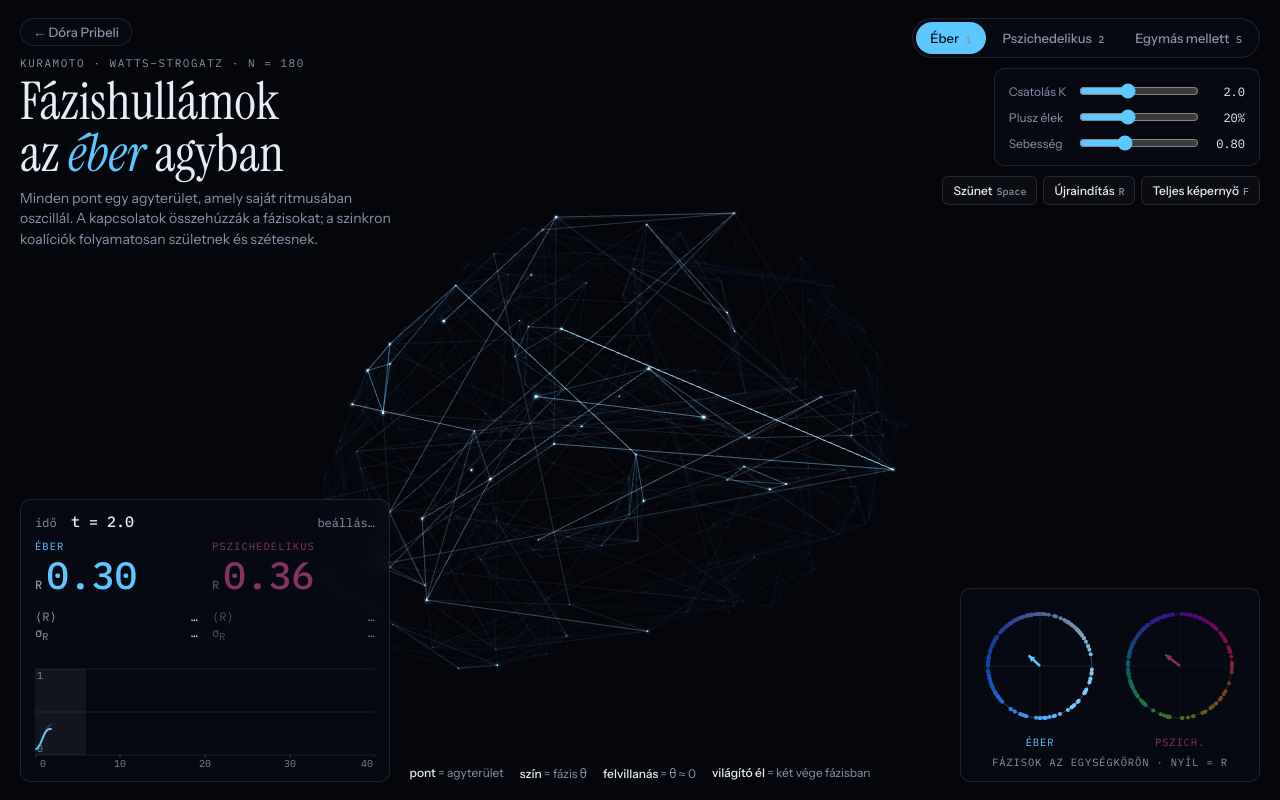
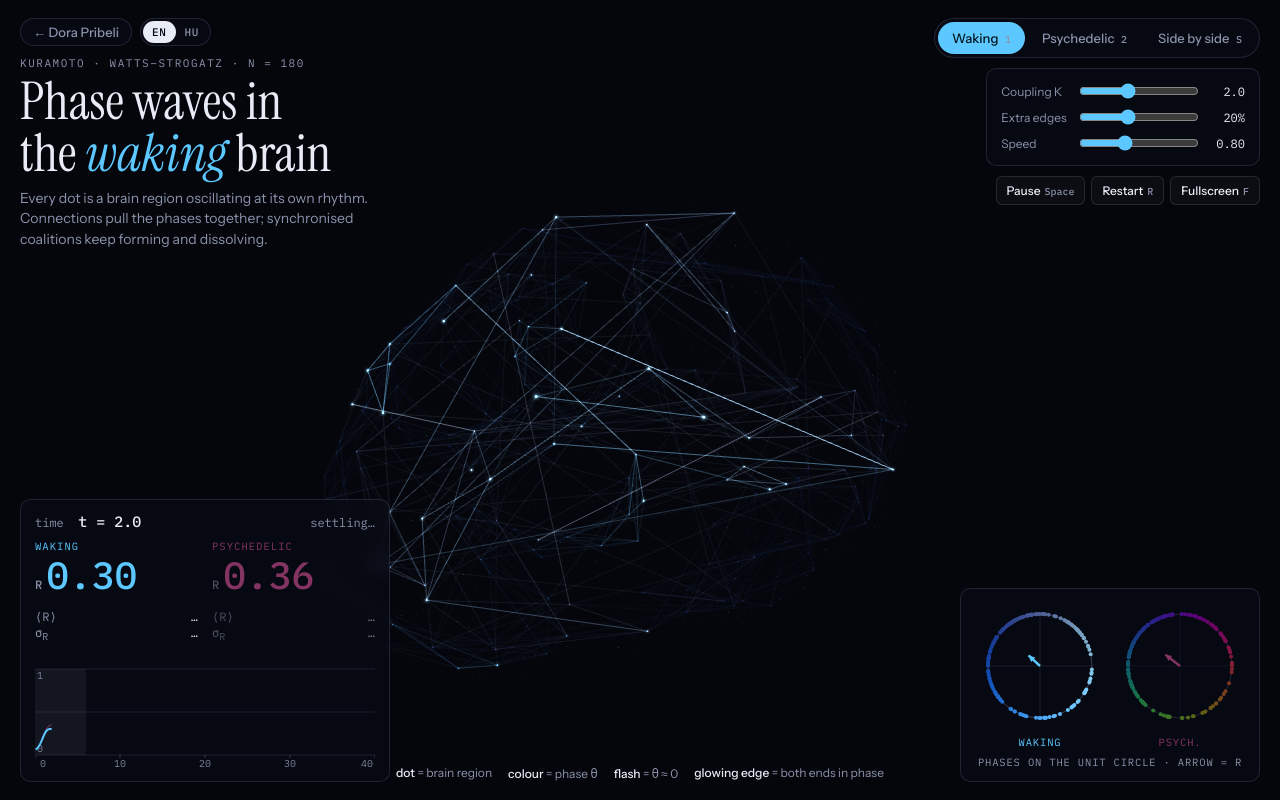
Before and after one commit to dorapribeli/dorapribeli.github.io, a plain HTML site: page connectome.html in a window 1280 px wide. Drawn offline with nearby package versions, Linux system fonts and the light colour scheme; animation ran at ten frames a second.

Commit message:
Connectome page: EN/HU switch shared with main site; hide intro in side-by-side view
Co-Authored-By: Claude Opus 5.5 <noreply@anthropic.com>

```diff
--- a/connectome.html
+++ b/connectome.html
@@ -91,67 +91,118 @@ kbd{font-family:var(--f-mono);font-size:10px;color:var(--mute);margin-left:4px}
 .embed .hud,.embed .splitlab,.embed .toast{display:none!important}
 .embed #gl{pointer-events:none;cursor:default}
 .back:hover{color:var(--ink);border-color:rgba(124,200,255,.5)}
+.toprow{display:flex;align-items:center;gap:8px;margin-bottom:10px}
+.toprow .back{margin-bottom:0}
+.lang{display:inline-flex;border:1px solid var(--line);border-radius:999px;padding:2px;background:var(--panel)}
+.lang button{all:unset;cursor:pointer;font:500 11px var(--f-mono);letter-spacing:.06em;padding:4px 9px;border-radius:999px;color:var(--mute)}
+.lang button[aria-pressed="true"]{background:var(--ink);color:var(--void)}
+.lang button:focus-visible{outline:2px solid var(--ink);outline-offset:2px}
+/* side-by-side view: hide the intro paragraph so the state labels don't run into it */
+.lede{transition:opacity .4s}
+.split .lede{opacity:0;pointer-events:none}
 </style>
-<canvas id="gl" aria-label="Forgatható 3D agymodell Kuramoto-oszcillátorokkal"></canvas>
+<canvas id="gl" data-i18n-aria="aGl" aria-label="Forgatható 3D agymodell Kuramoto-oszcillátorokkal"></canvas>
 
 <div class="hud tl">
-  <a class="back" href="index.html">← Dóra Pribeli</a>
+  <div class="toprow">
+    <a class="back" href="index.html">← Dora Pribeli</a>
+    <div class="lang" role="group" aria-label="Language / Nyelv"><button type="button" data-set="en" aria-pressed="false">EN</button><button type="button" data-set="hu" aria-pressed="true">HU</button></div>
+  </div>
   <div class="eyebrow">Kuramoto · Watts–Strogatz · N = 180</div>
-  <h1>Fázishullámok <span id="art">az</span> <em id="stateWord">éber</em> agyban</h1>
-  <p class="lede">Minden pont egy agyterület, amely saját ritmusában oszcillál. A kapcsolatok összehúzzák a fázisokat; a szinkron koalíciók folyamatosan születnek és szétesnek.</p>
+  <h1 id="title">Fázishullámok az <em>éber</em> agyban</h1>
+  <p class="lede" data-i18n="lede">Minden pont egy agyterület, amely saját ritmusában oszcillál. A kapcsolatok összehúzzák a fázisokat; a szinkron koalíciók folyamatosan születnek és szétesnek.</p>
 </div>
 
 <div class="hud tr">
-  <div class="panel seg" role="group" aria-label="Nézet">
-    <button data-s="0" aria-pressed="true">Éber <kbd>1</kbd></button>
-    <button data-s="1" aria-pressed="false">Pszichedelikus <kbd>2</kbd></button>
-    <button data-s="2" aria-pressed="false">Egymás mellett <kbd>S</kbd></button>
+  <div class="panel seg" role="group" data-i18n-aria="aView" aria-label="Nézet">
+    <button data-s="0" aria-pressed="true"><span data-i18n="b0">Éber</span> <kbd>1</kbd></button>
+    <button data-s="1" aria-pressed="false"><span data-i18n="b1">Pszichedelikus</span> <kbd>2</kbd></button>
+    <button data-s="2" aria-pressed="false"><span data-i18n="b2">Egymás mellett</span> <kbd>S</kbd></button>
   </div>
   <div class="panel ctrl">
-    <label for="kIn">Csatolás K</label><input id="kIn" type="range" min="0" max="5" step="0.1" value="2"><output id="kOut">2.0</output>
-    <label for="exIn">Plusz élek</label><input id="exIn" type="range" min="0" max="50" step="5" value="20" aria-describedby="exOut"><output id="exOut">20%</output>
-    <label for="spIn">Sebesség</label><input id="spIn" type="range" min="0.1" max="2" step="0.05" value="0.8"><output id="spOut">0.80</output>
+    <label for="kIn" data-i18n="kL">Csatolás K</label><input id="kIn" type="range" min="0" max="5" step="0.1" value="2"><output id="kOut">2.0</output>
+    <label for="exIn" data-i18n="exL">Plusz élek</label><input id="exIn" type="range" min="0" max="50" step="5" value="20" aria-describedby="exOut"><output id="exOut">20%</output>
+    <label for="spIn" data-i18n="spL">Sebesség</label><input id="spIn" type="range" min="0.1" max="2" step="0.05" value="0.8"><output id="spOut">0.80</output>
   </div>
   <div class="btns">
-    <button class="btn" id="bPause">Szünet<kbd>Space</kbd></button>
-    <button class="btn" id="bReset">Újraindítás<kbd>R</kbd></button>
-    <button class="btn" id="bFull">Teljes képernyő<kbd>F</kbd></button>
+    <button class="btn" id="bPause"><span id="pauseTxt" data-i18n="pause">Szünet</span><kbd>Space</kbd></button>
+    <button class="btn" id="bReset"><span data-i18n="reset">Újraindítás</span><kbd>R</kbd></button>
+    <button class="btn" id="bFull"><span data-i18n="full">Teljes képernyő</span><kbd>F</kbd></button>
   </div>
 </div>
 
 <div class="hud bl panel">
-  <div class="tline"><span>idő&nbsp; <b>t = <span id="tVal">0.0</span></b></span><span id="tPhase">beállás…</span></div>
+  <div class="tline"><span><span data-i18n="time">idő</span>&nbsp; <b>t = <span id="tVal">0.0</span></b></span><span id="tPhase">beállás…</span></div>
   <div class="cmp">
     <div class="st" data-s="0">
-      <span class="lab">Éber</span>
+      <span class="lab" data-i18n="labW">Éber</span>
       <span class="big"><small>R</small><span id="r0">0.00</span></span>
       <dl class="stats"><dt>⟨R⟩</dt><dd id="m0">…</dd><dt>σ<sub>R</sub></dt><dd id="s0">…</dd></dl>
     </div>
     <div class="st" data-s="1">
-      <span class="lab">Pszichedelikus</span>
+      <span class="lab" data-i18n="labP">Pszichedelikus</span>
       <span class="big"><small>R</small><span id="r1">0.00</span></span>
       <dl class="stats"><dt>⟨R⟩</dt><dd id="m1">…</dd><dt>σ<sub>R</sub></dt><dd id="s1">…</dd></dl>
     </div>
   </div>
-  <canvas id="spark" aria-label="A két állapot R(t) idősora egymásra rajzolva, az utolsó 40 időegység"></canvas>
+  <canvas id="spark" data-i18n-aria="aSpark" aria-label="A két állapot R(t) idősora egymásra rajzolva, az utolsó 40 időegység"></canvas>
 </div>
 
 <div class="hud br panel">
   <div class="circles">
-    <figure data-s="0"><canvas id="c0" aria-label="Az éber állapot fázisai az egységkörön"></canvas><figcaption style="color:var(--wake)">éber</figcaption></figure>
-    <figure data-s="1"><canvas id="c1" aria-label="A pszichedelikus állapot fázisai az egységkörön"></canvas><figcaption style="color:var(--psy)">pszich.</figcaption></figure>
+    <figure data-s="0"><canvas id="c0" data-i18n-aria="aC0" aria-label="Az éber állapot fázisai az egységkörön"></canvas><figcaption style="color:var(--wake)" data-i18n="capW">éber</figcaption></figure>
+    <figure data-s="1"><canvas id="c1" data-i18n-aria="aC1" aria-label="A pszichedelikus állapot fázisai az egységkörön"></canvas><figcaption style="color:var(--psy)" data-i18n="capP">pszich.</figcaption></figure>
   </div>
-  <div class="cap">fázisok az egységkörön · nyíl = R</div>
+  <div class="cap" data-i18n="cap">fázisok az egységkörön · nyíl = R</div>
 </div>
 
-<div class="splitlab" style="left:27%;color:var(--wake)">Éber</div>
-<div class="splitlab" style="left:73%;color:var(--psy)">Pszichedelikus</div>
+<div class="splitlab" style="left:27%;color:var(--wake)" data-i18n="labW">Éber</div>
+<div class="splitlab" style="left:73%;color:var(--psy)" data-i18n="labP">Pszichedelikus</div>
 
 <div class="hud bc legend" aria-hidden="true">
-  <span><b>pont</b> = agyterület</span><span><b>szín</b> = fázis θ</span><span><b>felvillanás</b> = θ ≈ 0</span><span><b>világító él</b> = két vége fázisban</span>
+  <span><b data-i18n="lg1">pont</b> <span data-i18n="lg1b">= agyterület</span></span><span><b data-i18n="lg2">szín</b> = <span data-i18n="lg2b">fázis</span> θ</span><span><b data-i18n="lg3">felvillanás</b> = θ ≈ 0</span><span><b data-i18n="lg4">világító él</b> <span data-i18n="lg4b">= két vége fázisban</span></span>
 </div>
 <div class="toast" id="toast"></div>
 
+<script>
+/* ---------- Nyelv (EN/HU) – ugyanazt a beállítást használja, mint a főoldal ---------- */
+const I18N={
+  hu:{title:'Fázishullám-konnektom',
+    heading:v=>v===2?'Fázishullámok a <em>két</em> agyban':'Fázishullámok '+(v?'a':'az')+' <em>'+(v?'pszichedelikus':'éber')+'</em> agyban',
+    lede:'Minden pont egy agyterület, amely saját ritmusában oszcillál. A kapcsolatok összehúzzák a fázisokat; a szinkron koalíciók folyamatosan születnek és szétesnek.',
+    aView:'Nézet',b0:'Éber',b1:'Pszichedelikus',b2:'Egymás mellett',kL:'Csatolás K',exL:'Plusz élek',spL:'Sebesség',
+    pause:'Szünet',resume:'Folytatás',reset:'Újraindítás',full:'Teljes képernyő',time:'idő',settling:'beállás…',paused:'szünet',
+    labW:'Éber',labP:'Pszichedelikus',capW:'éber',capP:'pszich.',cap:'fázisok az egységkörön · nyíl = R',
+    lg1:'pont',lg1b:'= agyterület',lg2:'szín',lg2b:'fázis',lg3:'felvillanás',lg4:'világító él',lg4b:'= két vége fázisban',
+    tSplit:'Ugyanazok az oszcillátorok, két hálózat',tPsy:(n,p)=>'+'+n+' véletlen keresztkötés ('+p+'%)',tWake:'Moduláris kisvilág-hálózat',
+    tExtra:(n,p)=>'Pszichedelikus hálózat: +'+n+' él ('+p+'%)',tReset:'Új, közös kezdőfázisok',
+    aGl:'Forgatható 3D agymodell Kuramoto-oszcillátorokkal',aSpark:'A két állapot R(t) idősora egymásra rajzolva, az utolsó 40 időegység',
+    aC0:'Az éber állapot fázisai az egységkörön',aC1:'A pszichedelikus állapot fázisai az egységkörön'},
+  en:{title:'Phase-wave connectome',
+    heading:v=>v===2?'Phase waves in <em>two</em> brains':'Phase waves in the <em>'+(v?'psychedelic':'waking')+'</em> brain',
+    lede:'Every dot is a brain region oscillating at its own rhythm. Connections pull the phases together; synchronised coalitions keep forming and dissolving.',
+    aView:'View',b0:'Waking',b1:'Psychedelic',b2:'Side by side',kL:'Coupling K',exL:'Extra edges',spL:'Speed',
+    pause:'Pause',resume:'Resume',reset:'Restart',full:'Fullscreen',time:'time',settling:'settling…',paused:'paused',
+    labW:'Waking',labP:'Psychedelic',capW:'waking',capP:'psych.',cap:'phases on the unit circle · arrow = R',
+    lg1:'dot',lg1b:'= brain region',lg2:'colour',lg2b:'phase',lg3:'flash',lg4:'glowing edge',lg4b:'= both ends in phase',
+    tSplit:'Same oscillators, two networks',tPsy:(n,p)=>'+'+n+' random shortcuts ('+p+'%)',tWake:'Modular small-world network',
+    tExtra:(n,p)=>'Psychedelic network: +'+n+' edges ('+p+'%)',tReset:'New shared starting phases',
+    aGl:'Rotatable 3D brain model of Kuramoto oscillators',aSpark:'R(t) of both states over the last 40 time units',
+    aC0:'Phases of the waking state on the unit circle',aC1:'Phases of the psychedelic state on the unit circle'}
+};
+let LANG=(function(){try{const s=localStorage.getItem('lang');if(s==='hu'||s==='en')return s}catch(e){}return (navigator.language||'').toLowerCase().indexOf('hu')===0?'hu':'en'})();
+function t(k,...a){const v=I18N[LANG][k];return typeof v==='function'?v(...a):v}
+function applyLang(l){
+  LANG=l;try{localStorage.setItem('lang',l)}catch(e){}
+  document.documentElement.lang=l;document.title=t('title');
+  document.querySelectorAll('[data-i18n]').forEach(e=>{e.textContent=t(e.dataset.i18n)});
+  document.querySelectorAll('[data-i18n-aria]').forEach(e=>e.setAttribute('aria-label',t(e.dataset.i18nAria)));
+  document.querySelectorAll('.lang button').forEach(b=>b.setAttribute('aria-pressed',String(b.dataset.set===l)));
+  dispatchEvent(new Event('langchange'));
+}
+document.querySelectorAll('.lang button').forEach(b=>b.addEventListener('click',()=>applyLang(b.dataset.set)));
+applyLang(LANG);
+</script>
 <script src="https://cdnjs.cloudflare.com/ajax/libs/three.js/r128/three.min.js"></script>
 <script>
 /* ---------- Kuramoto-mag: hálózat + dinamika (tiszta függvények) ---------- */
@@ -378,24 +429,24 @@ function setView(v,announce=true){
   document.body.classList.toggle('split',v===2);
   document.querySelectorAll('.st').forEach(e=>e.classList.toggle('dim',v!==2&&+e.dataset.s!==v));
   document.querySelectorAll('.circles figure').forEach(e=>e.classList.toggle('dim',v!==2&&+e.dataset.s!==v));
-  if(v===2){$('art').textContent='a';$('stateWord').textContent='két';}
-  else{$('art').textContent=v?'a':'az';$('stateWord').textContent=v?'pszichedelikus':'éber'}
-  if(announce)toast(v===2?'Ugyanazok az oszcillátorok, két hálózat':v?`+${nExtraOn} véletlen keresztkötés (${extraPct}%)`:'Moduláris kisvilág-hálózat');
+  $('title').innerHTML=t('heading',v);
+  if(announce)toast(v===2?t('tSplit'):v?t('tPsy',nExtraOn,extraPct):t('tWake'));
 }
 segBtns.forEach(b=>b.addEventListener('click',()=>setView(+b.dataset.s)));
 $('kIn').addEventListener('input',e=>{K=+e.target.value;$('kOut').textContent=K.toFixed(1);hist.length=0;simT=0});
 $('exIn').addEventListener('input',e=>{setExtra(+e.target.value);$('exOut').textContent=extraPct+'%';hist.length=0;simT=0});
-$('exIn').addEventListener('change',()=>toast(`Pszichedelikus hálózat: +${nExtraOn} él (${extraPct}%)`));
+$('exIn').addEventListener('change',()=>toast(t('tExtra',nExtraOn,extraPct)));
 $('spIn').addEventListener('input',e=>{speed=+e.target.value;$('spOut').textContent=speed.toFixed(2)});
 $('spIn').value=speed;$('spOut').textContent=speed.toFixed(2);
-function reset(){const r=net.rnd;for(let i=0;i<N;i++){const v=r()*2*Math.PI;TH[0][i]=v;TH[1][i]=v}hist.length=0;simT=0;toast('Új, közös kezdőfázisok')}
-function togglePause(){paused=!paused;$('bPause').firstChild.textContent=paused?'Folytatás':'Szünet'}
+function reset(){const r=net.rnd;for(let i=0;i<N;i++){const v=r()*2*Math.PI;TH[0][i]=v;TH[1][i]=v}hist.length=0;simT=0;toast(t('tReset'))}
+function togglePause(){paused=!paused;const p=$('pauseTxt');p.dataset.i18n=paused?'resume':'pause';p.textContent=t(p.dataset.i18n)}
 function full(){const d=document;if(!d.fullscreenElement)d.documentElement.requestFullscreen?.().catch(()=>{});else d.exitFullscreen?.()}
 $('bPause').addEventListener('click',togglePause);$('bReset').addEventListener('click',reset);$('bFull').addEventListener('click',full);
 addEventListener('keydown',e=>{if(e.target.tagName==='INPUT')return;const k=e.key.toLowerCase();
   if(k==='1')setView(0);else if(k==='2')setView(1);else if(k==='s'||k==='3')setView(2);
   else if(k===' '){e.preventDefault();togglePause()}else if(k==='r')reset();else if(k==='f')full()});
 setView(view,false);
+addEventListener('langchange',()=>{$('title').innerHTML=t('heading',view)});
 
 /* ---- forgatás / nagyítás ---- */
 let drag=null,idle=0,zoom=1;
@@ -431,7 +482,7 @@ function frame(now){
   brains.forEach((b,s)=>b.update(TH[s],op[s][0]));
   renderer.render(scene,camera);
   $('tVal').textContent=simT.toFixed(1);
-  $('tPhase').textContent=simT<TRANS?'beállás…':(paused?'szünet':'');
+  $('tPhase').textContent=simT<TRANS?t('settling'):(paused?t('paused'):'');
   for(const s of [0,1]){
     $('r'+s).textContent=op[s][0].toFixed(2);
     $('m'+s).textContent=st[s]?st[s][0].toFixed(3):'…';$('s'+s).textContent=st[s]?st[s][1].toFixed(3):'…';
```
